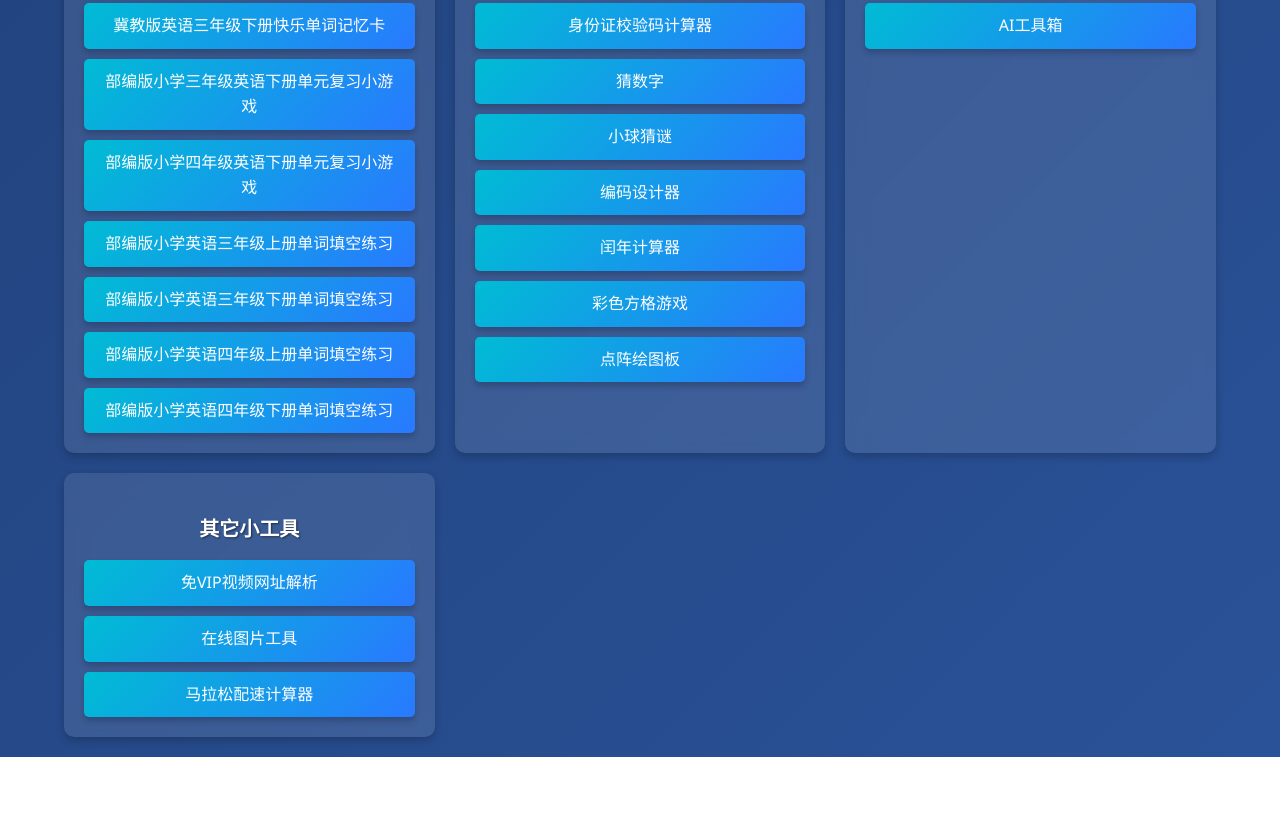
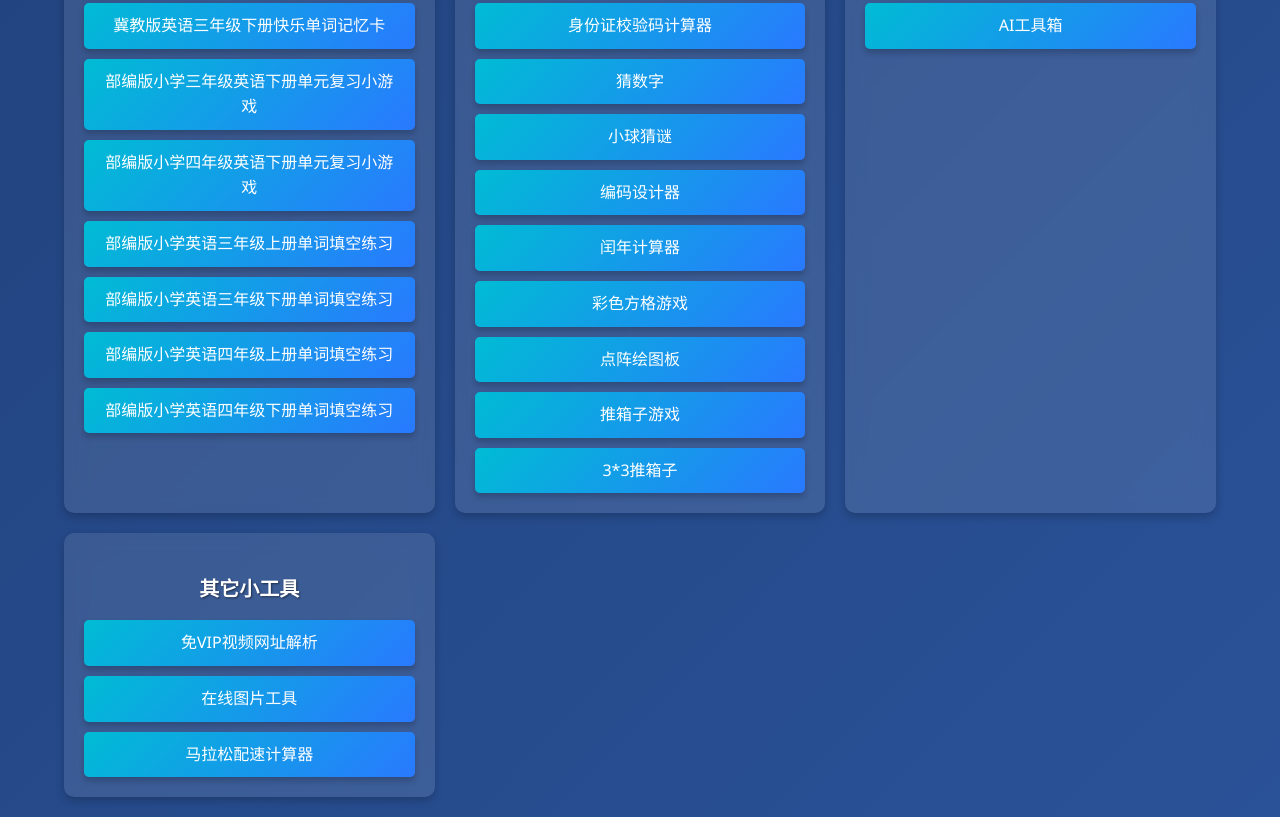
Before and after one commit to zhanyuhb/html, a plain HTML site: page index.html in a window 1280 px wide. Shown: the part 1202-2019 px from the top of the page. Before the commit the page ends 1959 px from the top, so only its background shows below. Drawn offline with Linux system fonts and the light colour scheme.

Commit message:
index.html

```diff
--- a/index.html
+++ b/index.html
@@ -167,7 +167,8 @@ body {
         <a href="runnianjisuanqi.html" target="-blank">闰年计算器</a>
         <a href="caisefangkuai.html" target="-blank">彩色方格游戏</a>
         <a href="dianzhenhuituban.html" target="-blank">点阵绘图板</a>
-
+        <a href="https://space.coze.cn/coding-expert-runtime/299458923266?task_id=7583907540799340834" target="-blank">推箱子游戏</a>
+        <a href="https://space.coze.cn/coding-expert-runtime/285064050690?task_id=7582141701095948559" target="-blank">3*3推箱子</a>
     </div>
     <!-- AI导航集合 -->
     <div class="card">
```
